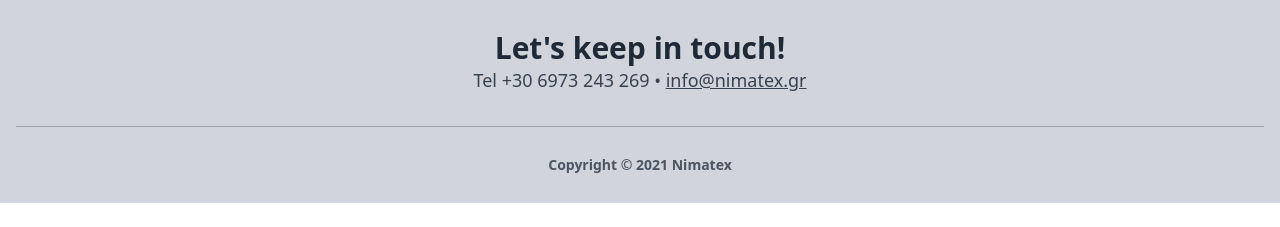
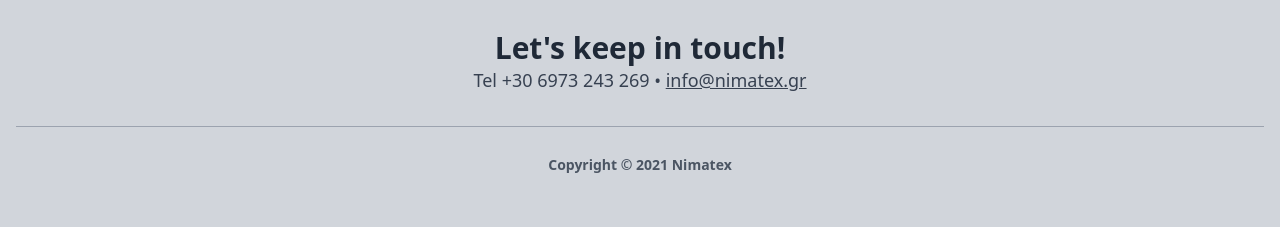
Before and after one commit to pskarlas/nimatex, a plain HTML site: page index.html in a window 1280 px wide. Shown: the part 602-829 px from the top of the page. Before the commit the page ends 805 px from the top, so only its background shows below. Drawn offline with nearby package versions, Linux system fonts and the light colour scheme.

Commit message:
fix bottom padding

```diff
--- a/index.html
+++ b/index.html
@@ -583,7 +583,7 @@
           </div>
         </section-->
       </main>
-      <footer class="relative bg-gray-300 pt-8 pb-6">
+      <footer class="relative bg-gray-300 pt-8 pb-12">
         <div
           class="bottom-auto top-0 left-0 right-0 w-full absolute pointer-events-none overflow-hidden -mt-20"
           style="height: 80px; transform: translateZ(0px);"
```
